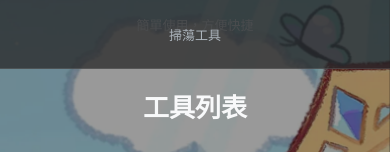
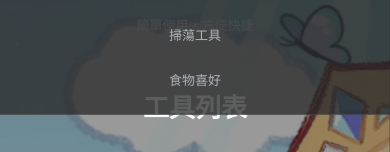
Before and after one commit to noswork/trickcal, a Vue app: page / in a window 390 px wide. Both pictures are taken after a click on the button 362 px from the left and 24 px from the top of the page. Shown: the part 148-300 px from the top of the page. Built offline with nearby package versions, Linux system fonts and the light colour scheme; no server answers; the database is empty; a web font is replaced by a local one.

Commit message:
feat: 在手機端導航選單加入 food 分頁連結

```diff
--- a/src/components/Layout/AppHeader.vue
+++ b/src/components/Layout/AppHeader.vue
@@ -24,6 +24,9 @@
         </router-link>
         <router-link to="/sweep" class="nav-link" active-class="active" @click="closeMobileMenu">
           {{ $t('nav.sweep') }}
+        </router-link>
+        <router-link to="/food" class="nav-link" active-class="active" @click="closeMobileMenu">
+          {{ $t('nav.food') }}
         </router-link>
       </div>
 
```
